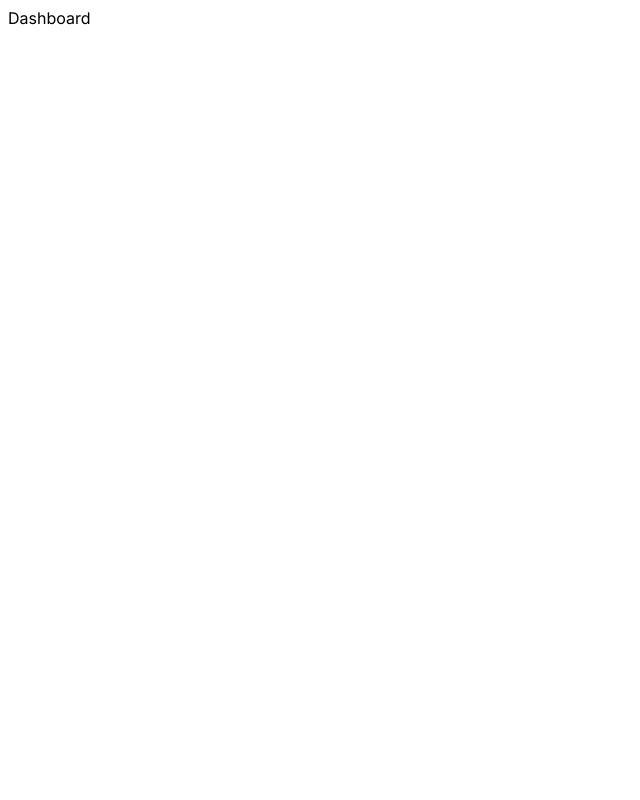
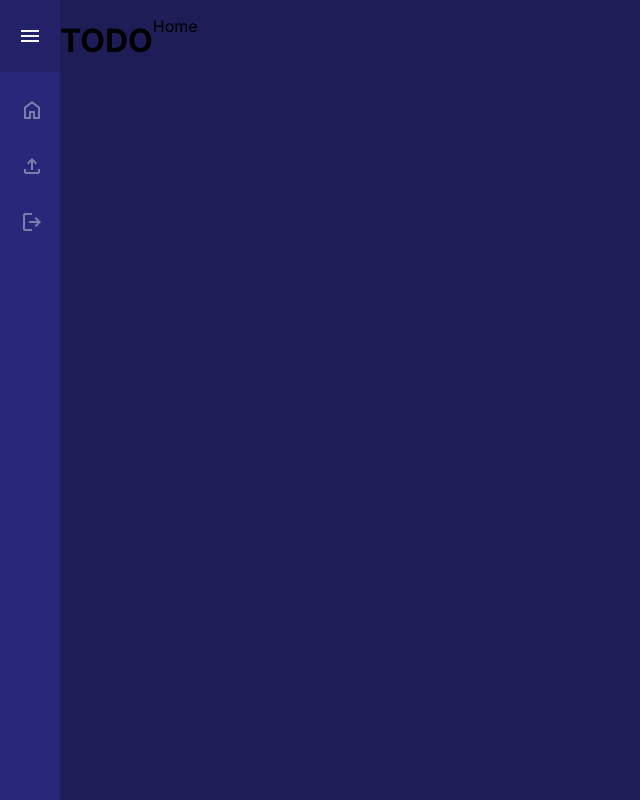
Before and after one commit to warrenpolandra/InformationSecurity_FE, a Next.js app in the folder encryption-app/: page /dashboard in a window 1280 px wide. Shown: the whole page, without its empty margins (0-640 px from the left). Built offline with nearby package versions, Linux system fonts and the light colour scheme.

Commit message:
feat: add sidebar

```diff
--- /dev/null
+++ b/encryption-app/src/app/dashboard/components/Home.tsx
@@ -0,0 +1,10 @@
+import "../styles/home.css";
+
+export const Home = () => {
+  return (
+    <div className="home">
+      <h1>TODO</h1>
+      <p>Home</p>
+    </div>
+  );
+};
--- /dev/null
+++ b/encryption-app/src/app/dashboard/components/Sidebar.tsx
@@ -0,0 +1,40 @@
+"use client";
+import { useState } from "react";
+import "../styles/sidebar.css";
+
+const navItems = ["home", "upload", "logout"];
+
+export const Sidebar = ({ onButtonClick }) => {
+  const [isOpen, setIsOpen] = useState(false);
+  return (
+    <nav className={`sidebar ${isOpen ? "open" : ""}`}>
+      <div className="sidebar-inner">
+        <header className="sidebar-header">
+          <button
+            type="button"
+            className="sidebar-burger"
+            onClick={() => setIsOpen(!isOpen)}
+          >
+            <span className="material-symbols-outlined">
+              {isOpen ? "close" : "menu"}
+            </span>
+          </button>
+          <h2>Encryption App</h2>
+        </header>
+        <nav className="sidebar-menu">
+          {navItems.map((item) => (
+            <button
+              key={item}
+              type="button"
+              className="sidebar-button"
+              onClick={() => onButtonClick(item)}
+            >
+              <span className="material-symbols-outlined">{item}</span>
+              <p>{item}</p>
+            </button>
+          ))}
+        </nav>
+      </div>
+    </nav>
+  );
+};
--- /dev/null
+++ b/encryption-app/src/app/dashboard/components/Upload.tsx
@@ -0,0 +1,10 @@
+import "../styles/upload.css";
+
+export const Upload = () => {
+  return (
+    <div className="upload">
+      <h1>TODO</h1>
+      <p>Upload</p>
+    </div>
+  );
+};
--- a/encryption-app/src/app/dashboard/page.tsx
+++ b/encryption-app/src/app/dashboard/page.tsx
@@ -1,9 +1,23 @@
-import React from "react";
+"use client";
+import React, { useState } from "react";
+import { Sidebar } from "./components/Sidebar";
+import { Home } from "./components/Home";
+import { Upload } from "./components/Upload";
+import "./styles/dashboard.css";
 
 const dashboard = () => {
+  const [selectedComponent, setSelectedComponent] = useState("home");
+
+  const handleSidebarClick = (componentName) => {
+    setSelectedComponent(componentName);
+  };
+
   return (
-    // TODO WOREN: Dashboard
-    <div>Dashboard</div>
+    <div className="dashboard">
+      <Sidebar onButtonClick={handleSidebarClick} />
+      {selectedComponent === "home" && <Home />}
+      {selectedComponent === "upload" && <Upload />}
+    </div>
   );
 };
 
--- /dev/null
+++ b/encryption-app/src/app/dashboard/styles/dashboard.css
@@ -0,0 +1,8 @@
+* {
+    box-sizing: border-box;
+}
+
+.dashboard {
+    display: flex;
+    height: 100%;
+}
--- /dev/null
+++ b/encryption-app/src/app/dashboard/styles/home.css
@@ -0,0 +1,13 @@
+* {
+    box-sizing: border-box;
+}
+
+body {
+    margin: 0;
+    background: #1f1d58;
+    display: flex;
+}
+
+.home {
+    display: flex;
+}
--- /dev/null
+++ b/encryption-app/src/app/dashboard/styles/sidebar.css
@@ -0,0 +1,105 @@
+* {
+    box-sizing: border-box;
+}
+
+body {
+    margin: 0;
+    background: #1f1d58;
+}
+
+button {
+    background: transparent;
+    border: 0;
+    padding: 0;
+    cursor: pointer;
+}
+
+.sidebar {
+    overflow: hidden;
+    width: 60px;
+    height: 100vh;
+    background: #29277a;
+    transition: width 0.4s;
+}
+
+.sidebar.open {
+    width: 260px;
+}
+
+.sidebar-inner {
+    width: 260px;
+}
+
+.sidebar-header {
+    display: flex;
+    align-items: center;
+    height: 72px;
+    background: rgb(0 0 0 / 15%);
+}
+
+.sidebar.open .sidebar-header h2 {
+    color: white;
+    opacity: 1;
+}
+
+.sidebar-burger {
+    width: 60px;
+    height: 72px;
+    display: grid;
+    place-items: center;
+    color: #f9f9f9;
+}
+
+.sidebar-logo {
+    height: 28px;
+}
+
+.sidebar-menu {
+    display: grid;
+    padding: 10px;
+}
+
+.sidebar-button {
+    display: flex;
+    gap: 16px;
+    align-items: center;
+    height: 56px;
+    width: 100%;
+    font-family: "Poppins", Arial;
+    font-size: 17px;
+    text-transform: capitalize;
+    line-height: 1;
+    padding: 0 10px;
+    border-radius: 8px;
+    color: #f9f9f9;
+    opacity: 0.8;
+}
+
+.sidebar.sidebar.open .sidebar-button:hover {
+    background: rgb(0 0 0 / 30%);
+    opacity: 1;
+}
+
+.sidebar-button:hover > span {
+    opacity: 1;
+}
+
+.sidebar-logo,
+.sidebar-button p,
+.sidebar-header h2 {
+    opacity: 0;
+    transition: 0.3s;
+}
+
+.sidebar.open :is(.sidebar-button p, .sidebar-logo) {
+    opacity: 1;
+}
+
+.sidebar-button > img {
+    width: 24px;
+    height: 24px;
+}
+
+.sidebar-button > span {
+    opacity: 0.5;
+}
--- /dev/null
+++ b/encryption-app/src/app/dashboard/styles/upload.css
@@ -0,0 +1,13 @@
+* {
+    box-sizing: border-box;
+}
+
+body {
+    margin: 0;
+    background: #1f1d58;
+    display: flex;
+}
+
+.upload {
+    display: flex;
+}
--- a/encryption-app/src/app/layout.tsx
+++ b/encryption-app/src/app/layout.tsx
@@ -15,6 +15,18 @@
 }) {
   return (
     <html lang="en">
+      <head>
+        <link
+          rel="stylesheet"
+          href="https://fonts.googleapis.com/css2?family=Material+Symbols+Outlined:opsz,wght,FILL,GRAD@48,400,1,0"
+        />
+        <link rel="preconnect" href="https://fonts.googleapis.com" />
+        <link rel="preconnect" href="https://fonts.gstatic.com" />
+        <link
+          href="https://fonts.googleapis.com/css2?family=Lato:wght@400;700&display=swap"
+          rel="stylesheet"
+        />
+      </head>
       <body className={inter.className}>{children}</body>
     </html>
   );
```
